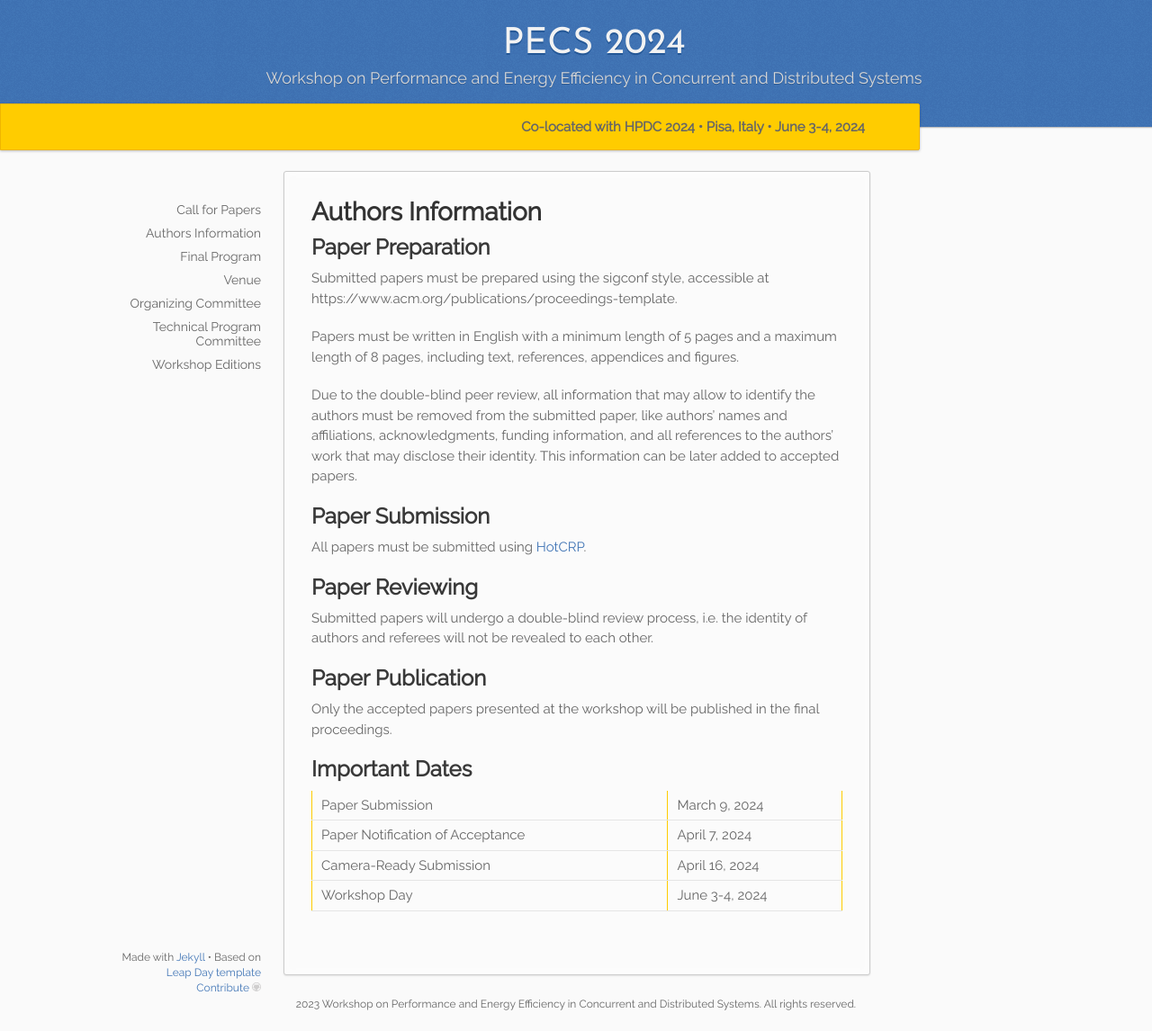
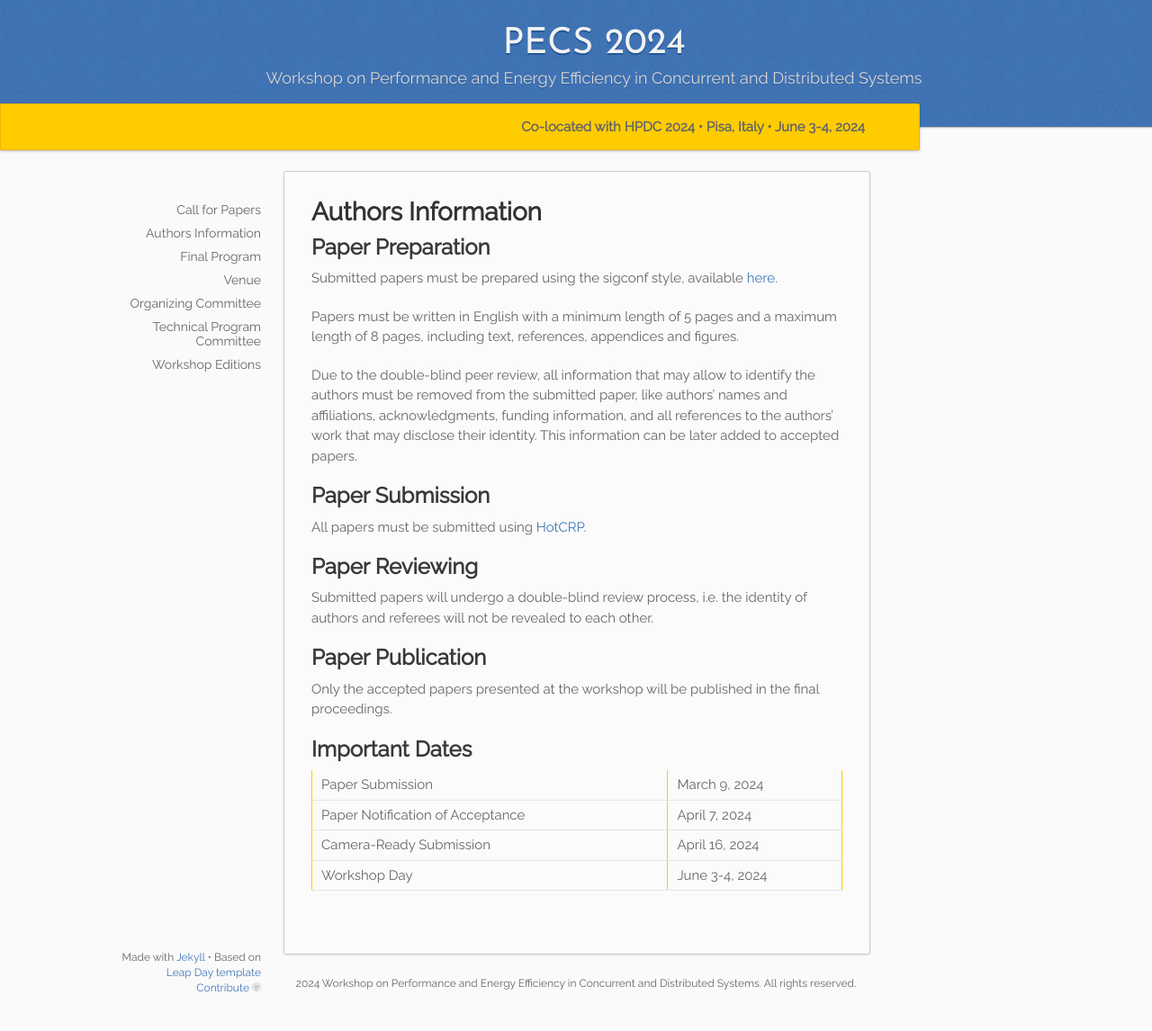
Before and after one commit to pecs-workshop/pecs-workshop.github.io, a Jekyll site: the page built from _2024/03.authors.md, in a window 1280 px wide and 1146 px high. Shown: the whole window at 90% size. Built offline with Jekyll 4.4.1, drawn with Linux system fonts in a browser that asks for light colours.

Commit message:
2024 edition dates

```diff
--- a/_2024/03.authors.md
+++ b/_2024/03.authors.md
@@ -8,7 +8,7 @@ permalink: /:collection/authors
 
 ## Paper Preparation
 
-Submitted papers must be prepared using the sigconf style, accessible at https://www.acm.org/publications/proceedings-template.
+Submitted papers must be prepared using the sigconf style, available [here]({https://www.acm.org/publications/proceedings-template}).
 
 Papers must be written in English with a minimum length of 5 pages and a maximum length of 8 pages, including text, references, appendices and figures.
 
--- a/_config.yml
+++ b/_config.yml
@@ -2,7 +2,7 @@ title: "PECS"
 description: Workshop on Performance and Energy efficiency in Concurrent and Distributed Systems
 
 # Change this to the year which shall appear as "default" in the website
-current_year: 2023
+current_year: 2024
 
 # The following array is used to populate previous editions.
 # If the edition is hosted by this site, a corresponding _edition_20xx
```
